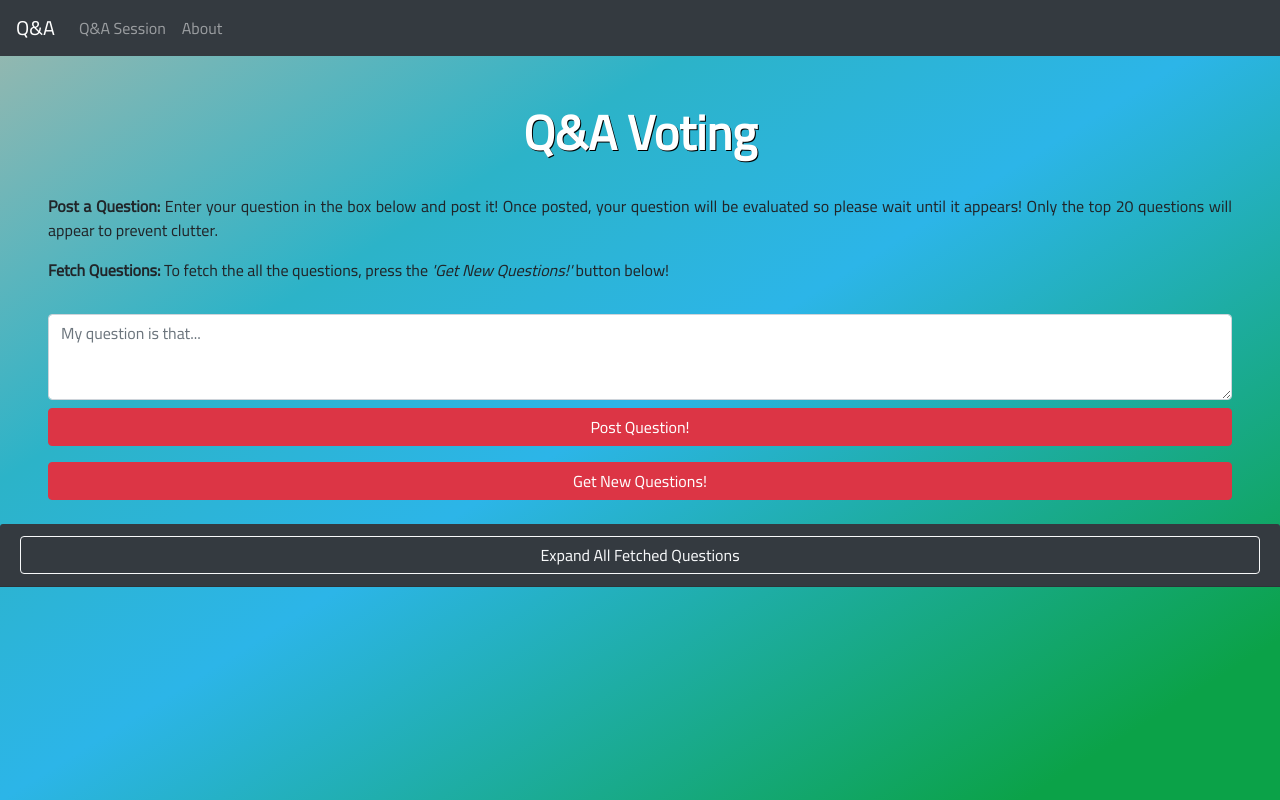
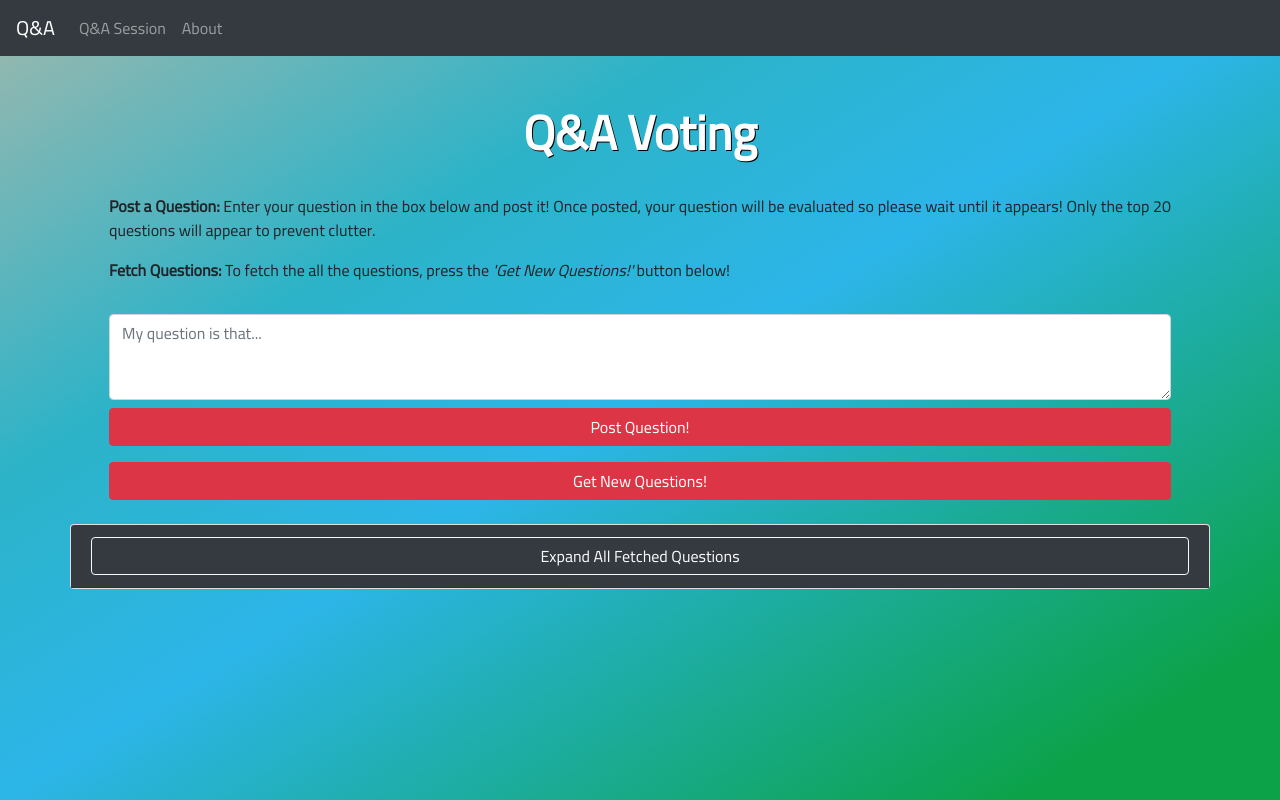
Before and after one commit to othmanalikhan-apps/project_vote, a Django app: page /voting in a window 1280 px wide. Run offline with Django 3.2, Linux system fonts and the light colour scheme; the visitor is signed in with stand-in values (Sample User, id 1); data that the repository does not hold is empty; some libraries are stand-ins or nearby versions.

Commit message:
Fixed gradient styling issue where gradient would repeat

```diff
--- a/vote/qa/static/css/styles.css
+++ b/vote/qa/static/css/styles.css
@@ -1,7 +1,8 @@
 /**********************************GLOBAL CSS**********************************/
 
 html {
-    height: 100%;
+    height: auto;
+    min-height: 100%;
     width: 100%;
 }
 
@@ -22,4 +23,14 @@ h1 {
 
 div.questionsButton {
     background: #343a40 !important;
+    width: 100%;
 }
+
+/* Used to align splash page */
+.vertical-center {
+  min-height: 100%;  /* Fallback for browsers do NOT support vh unit */
+  min-height: 100vh; /* These two lines are counted as one :-)       */
+
+  display: flex;
+  align-items: center;
+}
--- a/vote/qa/templates/qa/components/navbar.html
+++ b/vote/qa/templates/qa/components/navbar.html
@@ -1,4 +1,5 @@
-<nav class="navbar navbar-expand-lg navbar-dark bg-dark">
+<nav class="navbar navbar-expand-lg navbar-dark bg-dark" style="position: relative">
+
     <a class="navbar-brand" href="#">Q&A</a>
 
     <button class="navbar-toggler" type="button" data-toggle="collapse" data-target="#navbarText"
--- a/vote/qa/templates/qa/splash.html
+++ b/vote/qa/templates/qa/splash.html
@@ -4,8 +4,9 @@
 {% include './components/_head.html' %}
 
 <body>
-<div class="container h-100">
-    <div class="row h-100 justify-content-center align-items-center">
+<div class="vertical-center">
+    <div class="container">
+        <div class="row justify-content-center align-items-center">
             <form class="col-12" method="POST" action="">
                 {% csrf_token %}
                 <h1 class="mb-4 text-center">2018<br>Town Hall<br>Meeting!<br></h1>
@@ -25,5 +26,6 @@
             </form>
         </div>
     </div>
+</div>
 </body>
 </html>
--- a/vote/qa/templates/qa/voting.html
+++ b/vote/qa/templates/qa/voting.html
@@ -4,12 +4,13 @@
 {% include './components/_head.html' %}
 
 <body>
-<div id="container h-100">
 
 {% include './components/navbar.html' %}
 
+<div class="container">
+
     <!--Introduction section-->
-    <div class="row justify-content-center text-justify pl-5 pr-5 pt-5 pb-3">
+    <div class="row justify-content-center text-justify pl-4 pr-4 pt-5 pb-3">
         <div class="col-12">
             <h1 class="text-center pb-4">Q&A Voting</h1>
             <p>
@@ -27,7 +28,7 @@
     </div>
 
     <!--Post a question section-->
-    <div class="row h-100 pl-5 pr-5 pb-4 justify-content-center align-items-center">
+    <div class="row pl-4 pr-4 pb-4 justify-content-center align-items-center">
 
         <!---POST form-->
         <form class="col-12 mb-0" method="POST" action="/voting">
@@ -49,9 +50,11 @@
     </div>
 
     <!--All posted questions section-->
-    <div id="accordion">
+    <div id="accordion" class="col-12 p-0 m-0">
+
 
         <!--Button to expand all question-->
+        <div class="card row">
             <div class="card-header questionsButton" id="heading">
                 <h5 class="mb-0">
                     <button class="btn btn-outline-light btn-block" data-toggle="collapse"
@@ -62,9 +65,10 @@
                     </button>
                 </h5>
             </div>
+        </div>
 
         {% for q in questions %}
-            <div class="card">
+            <div class="card row">
                 <!--Button to expand a single question-->
                 <div class="card-header questionsButton" id="heading{{ q.num }}">
                     <h5 class="mb-0">
```
Also changed, not shown: vote/qa/templates/qa/about.html (+4 -3 lines). Lines whose indentation alone changed are shown as unchanged.
